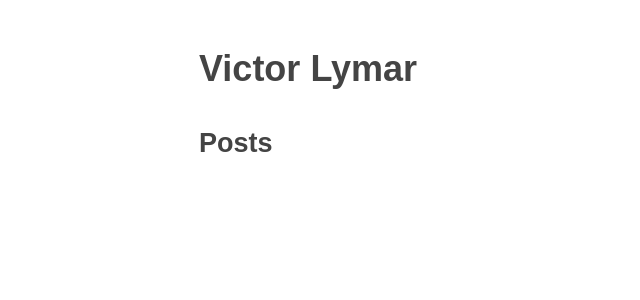
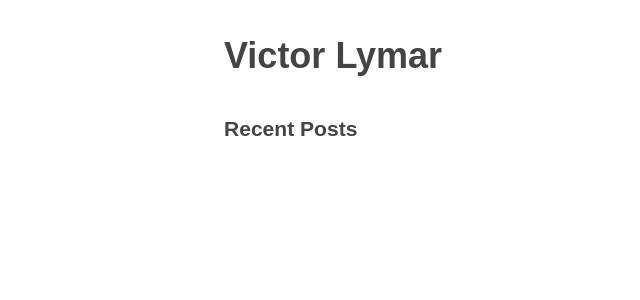
Before and after one commit to vlymar/vlymar.github.io, a Jekyll site: the page built from index.html, in a window 1280 px wide. Shown: the top 300 px of the page, without its empty margins (116-756 px from the left). Built offline with Jekyll 4.4.1, drawn with Linux system fonts in a browser that asks for light colours.

Commit message:
style overhaul

```diff
--- a/_includes/head.html
+++ b/_includes/head.html
@@ -3,4 +3,5 @@
     <title>Victor's Site</title>
     <link rel="stylesheet" href="{{ 'css/main.css' | relative_url }}" >
     <link href="{{ 'css/syntax.css' | relative_url }}" rel="stylesheet">
+    <meta name="viewport" content="width=device-width, initial-scale=1">
 </head>
--- a/_layouts/default.html
+++ b/_layouts/default.html
@@ -9,9 +9,7 @@
         {%- include header.html -%}
 
         <main class="page-content">
-            <div class="wrapper">
-                {{ content }}
-            </div>
+          {{ content }}
         </main>
     </body>
 
--- a/_layouts/home.html
+++ b/_layouts/home.html
@@ -2,24 +2,18 @@
 layout: default
 ---
 
-<div>
-    <h2>Posts</h2>
+<h3>Recent Posts</h3>
 
-    <ul>
 
 {% assign sorted_posts = site.posts | sort: 'date' | reverse %}
-        {%- for post in site.posts  -%}
+{%- for post in sorted_posts  -%}
 
-        <li>
+<article>
     <h3>
         <a href="{{ post.url | relative_url }}">
             {{ post.title | escape }}
         </a>
     </h3>
-        </li>
+</article>
 
 {%- endfor -%}
-
-    </ul>
-
-</div>
--- a/css/main.scss
+++ b/css/main.scss
@@ -1,13 +1,28 @@
 ---
 ---
 
+* {
+  box-sizing: border-box;
+}
+
 body {
-  margin: 40px auto;
-  max-width: 650px;
-  line-height: 1.6;
+  margin: 0;
+  padding: 0;
+  line-height: 1.75;
   font-size: 18px;
   color: #444;
-  padding: 0 10px;
+}
+
+header, main {
+  margin: 0px auto;
+  max-width: 600px;
+
+}
+
+@media screen and (max-width: 640px) {
+  header, main {
+    padding: 0 20px;
+  }
 }
 
 header {
@@ -16,6 +31,7 @@
   }
 }
 
+
 h1, h2, h3 {
   font-family: sans-serif;
 }
@@ -23,3 +39,25 @@
 a {
   text-decoration: none;
 }
+
+p {
+  margin: 0 0 2rem 0;
+  word-break: break-word;
+}
+
+// https://css-tricks.com/snippets/css/simple-and-nice-blockquote-styling/
+blockquote {
+  background: #f9f9f9;
+  border-left: 10px solid #ccc;
+  margin: 1.5em 10px;
+  padding: 0.5em 10px;
+}
+
+blockquote p {
+  display: inline;
+}
+
+pre code {
+  display: block;
+  overflow-x: auto;
+}
```
Also changed, not shown: 2 other files. Lines whose indentation alone changed are shown as unchanged.
